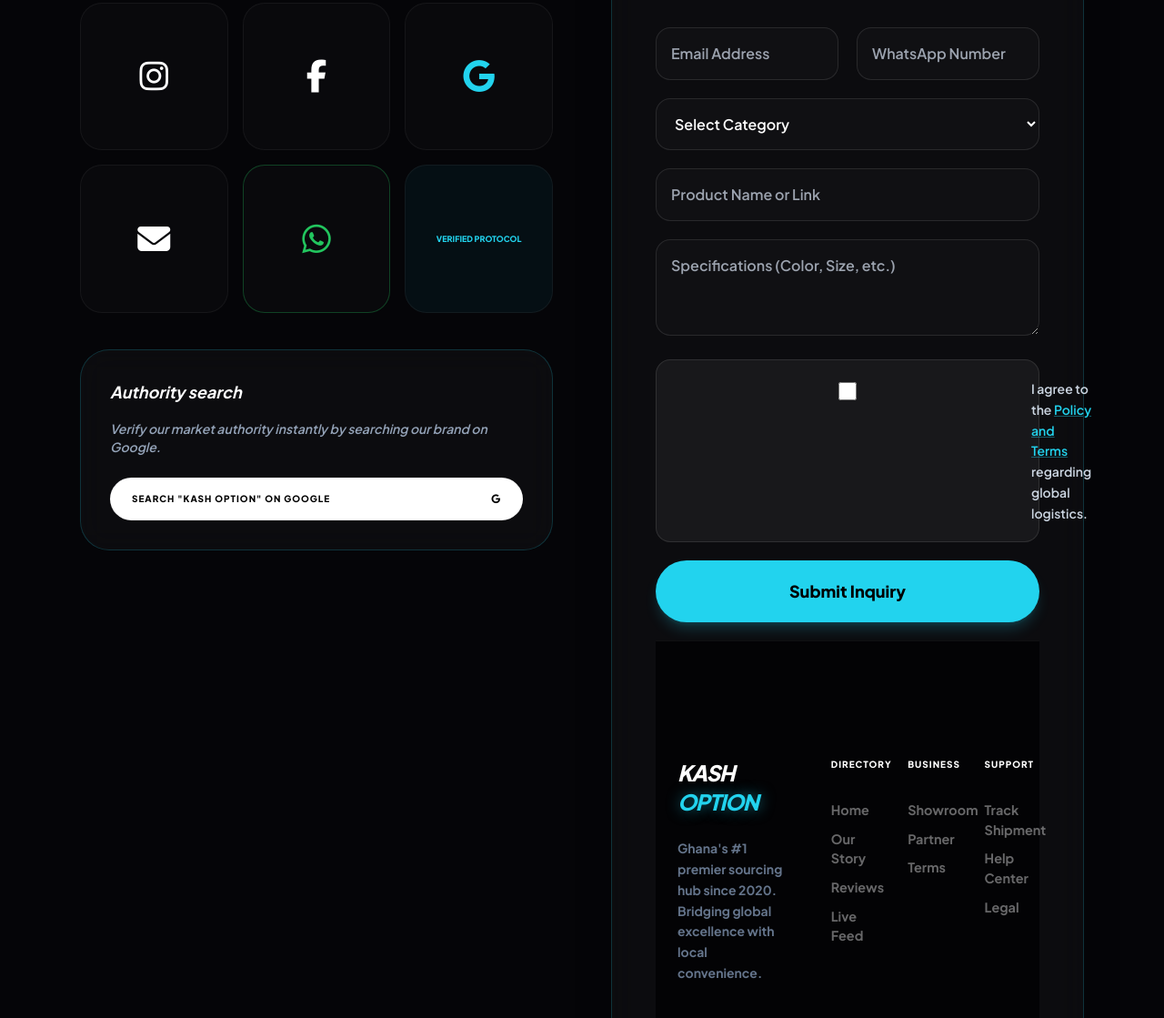
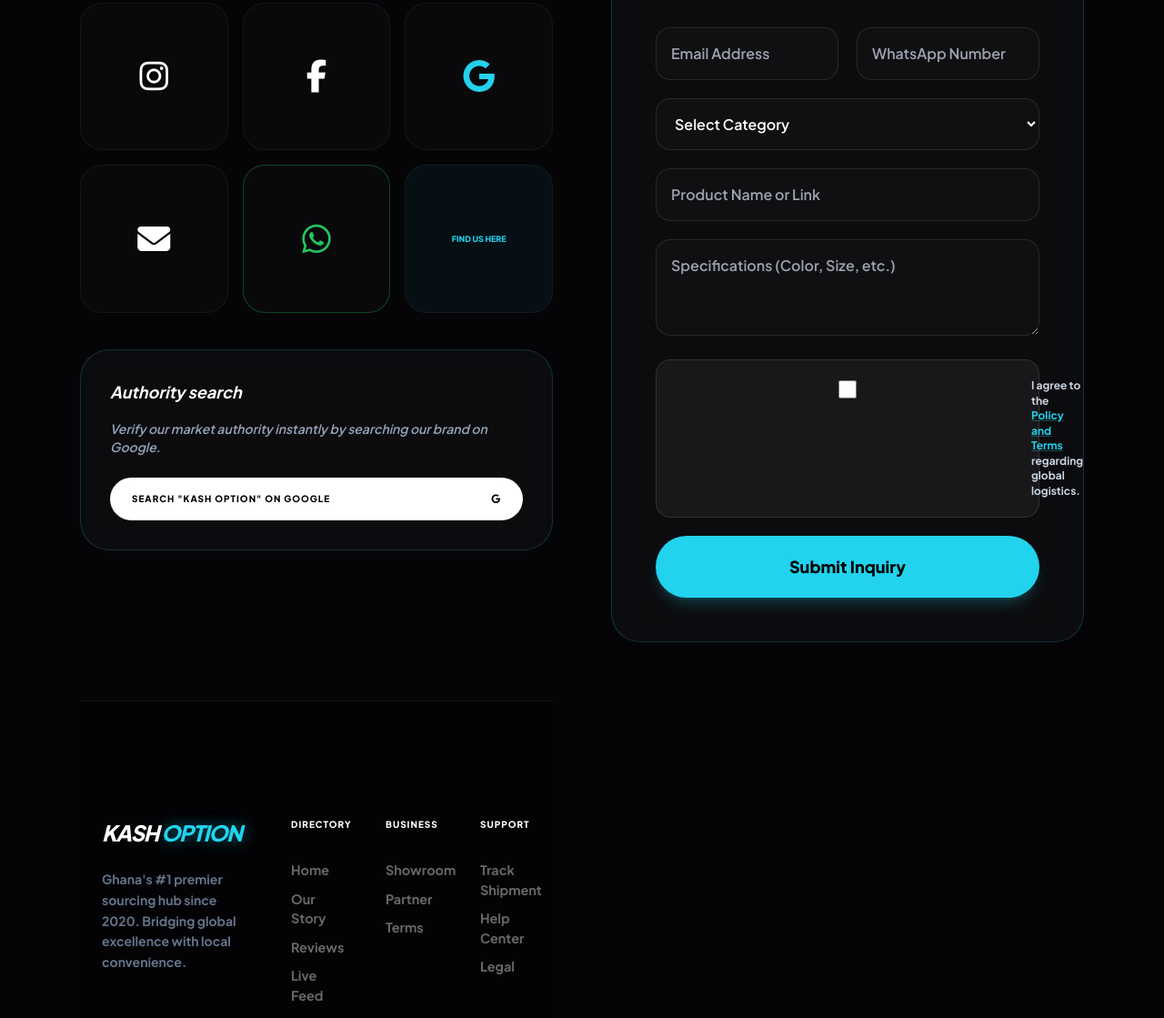
Before and after one commit to Qold99/KashOption, a plain HTML site: page index.html in a window 1280 px wide. Shown: the part 531-1650 px from the top of the page at 91% size. Drawn offline with nearby package versions, Linux system fonts and the light colour scheme.

Commit message:
Fix HTML encoding issues in index.html

```diff
--- a/index.html
+++ b/index.html
@@ -147,7 +147,7 @@
                 <a href="https://www.google.com/search?q=KASH+OPTION" target="_blank" class="social-card"><i class="fab fa-google text-4xl text-cyan-400"></i></a>
                 <a href="mailto:Info@mrkash.net" class="social-card"><i class="fas fa-envelope text-4xl"></i></a>
                 <a href="https://wa.me/233240118846" target="_blank" class="social-card border-green-500/30"><i class="fab fa-whatsapp text-4xl text-green-500"></i></a>
-                <div class="social-card bg-cyan-400/5"><p class="text-[9px] font-black uppercase text-cyan-400 text-center px-1">Verified Protocol</p></div>
+                <div class="social-card bg-cyan-400/5"><p class="text-[9px] font-black uppercase text-cyan-400 text-center px-1">FIND US HERE</p></div>
             </div>
         </div>
 
@@ -160,7 +160,6 @@
         </div>
       </div>
 
-      <!-- INQUIRY FORM -->
  <div class="reveal">
   <div class="liquid-glass p-8 md:p-12 border-cyan-400/20 shadow-2xl">
     <h2 class="text-3xl font-black italic mb-2 uppercase">Send an inquiry</h2>
@@ -182,34 +181,20 @@
       <textarea id="inqSpecs" rows="3" placeholder="Specifications (Color, Size, etc.)" required></textarea>
 
       <div class="bg-white/5 border border-white/10 rounded-2xl p-5 mb-6">
-    <label class="flex items-start gap-3 cursor-pointer w-full">
-
-        <input
-            type="checkbox"
-            required
-            class="mt-1 w-5 h-5 rounded border-white/10 bg-white/5 accent-cyan-400 shrink-0"
-        >
-
-        <span class="text-sm text-slate-300 leading-relaxed break-words">
-            I agree to the
-            <a
-                href="policy-terms.html"
-                class="text-cyan-400 underline decoration-cyan-400/40 hover:text-cyan-300"
-            >
-                Policy and Terms
-            </a>
-            regarding global logistics.
+        <label class="flex items-start gap-3 cursor-pointer">
+          <input type="checkbox" required class="w-5 h-5 rounded border-white/10 bg-white/5 accent-cyan-400 shrink-0 mt-0.5">
+          <span class="text-[12px] text-slate-300 font-bold leading-snug">
+            I agree to the <a href="policy-terms.html" class="text-cyan-400 underline decoration-cyan-400/30 hover:text-cyan-200">Policy and Terms</a> regarding global logistics.
           </span>
-
         </label>
       </div>
 
-<button
-    type="submit"
-    class="w-full bg-cyan-400 text-black py-5 rounded-full font-black text-lg hover:bg-white transition-all shadow-lg shadow-cyan-400/20"
->
+      <button type="submit" class="w-full bg-cyan-400 text-black py-5 rounded-full font-black text-lg hover:bg-white transition-all shadow-lg shadow-cyan-400/20">
         Submit Inquiry
       </button>
+    </form>
+  </div>
+</div>
 
   <!-- Global Directory Footer -->
   <footer class="pt-32 pb-12 px-6 bg-[#030305] border-t border-white/5">
```
Lines whose indentation alone changed are shown as unchanged.
